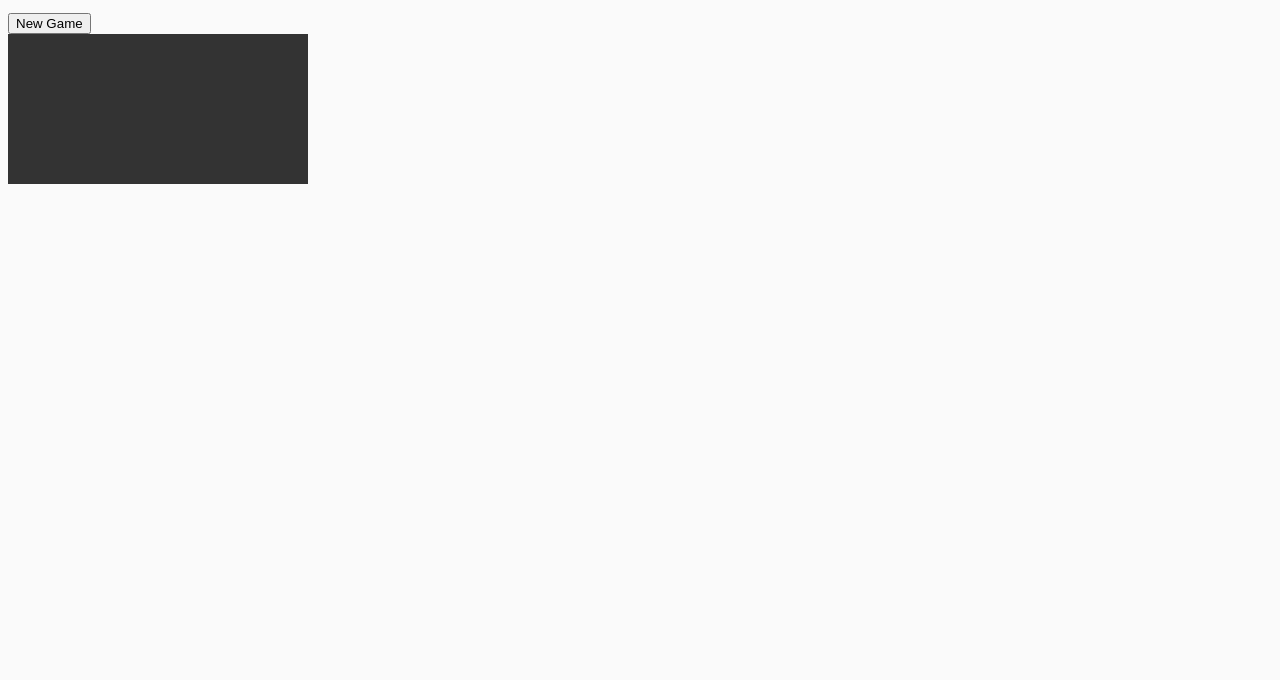
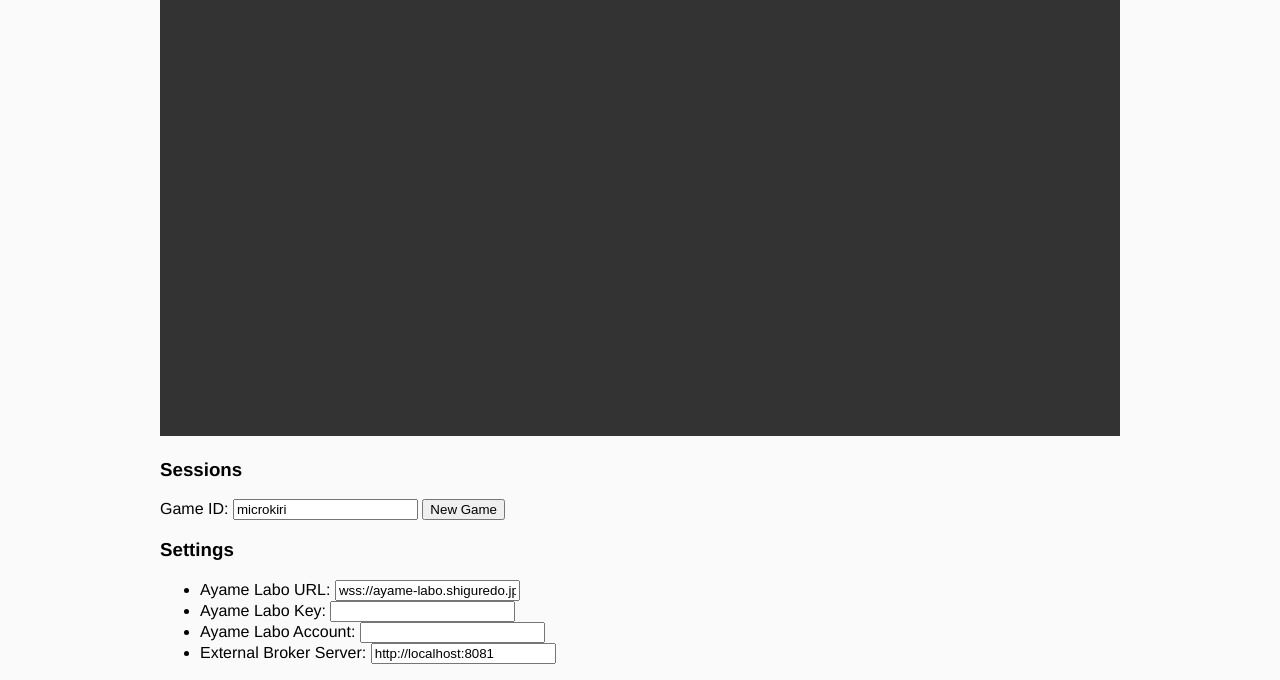
Before and after one commit to minakawa-daiki/mashimaro, a plain HTML site: page client/index.html in a window 1280 px wide. Shown: the part 124-804 px from the top of the page. Drawn offline with Linux system fonts and the light colour scheme.

Commit message:
fix design

```diff
--- a/client/index.html
+++ b/client/index.html
@@ -7,32 +7,48 @@
     <meta http-equiv="X-UA-Compatible" content="ie=edge">
     <title>mashimaro</title>
     <style>
+        #container {
+            max-width: 960px;
+            margin: 0 auto;
+        }
         body {
+            font-family: "Helvetica Neue",Arial,"Hiragino Kaku Gothic ProN","Hiragino Sans",Meiryo,sans-serif;
             background: #fafafa;
         }
         #remote-video {
             background: #333;
-            max-width: 1280px;
+            width: 960px;
             height: auto;
         }
     </style>
 </head>
 <body>
 
+<div id="container">
+    <h1>mashimaro</h1>
+
     <div>
+        <video id="remote-video" autoplay playsinline></video>
+    </div>
+    <div>
+        <h3>Sessions</h3>
+        <span>
+            <label>Game ID: <input id="gameId" type="text" value="microkiri"></label>
+        </span>
+        <span>
+            <button onclick="startConn()">New Game</button>
+        </span>
+    </div>
+    <div>
+        <h3>Settings</h3>
         <ul>
             <li><label>Ayame Labo URL: <input id="ayameLaboUrl" type="text" value="wss://ayame-labo.shiguredo.jp/signaling"></label></li>
-        <li><label>Ayame Labo Key: <input id="ayameLaboSignalingKey" type="text" value=""></label></li>
-        <li><label>Ayame Labo Account: <input id="ayameLaboAccount" type="text" value=""></label></li>
+            <li><label>Ayame Labo Key: <input id="ayameLaboSignalingKey" type="password"></label></li>
+            <li><label>Ayame Labo Account: <input id="ayameLaboAccount" type="text"></label></li>
             <li><label>External Broker Server: <input id="externalBrokerServer" type="text" value="http://localhost:8081"></label></li>
-        <li><label>Game ID: <input id="gameId" type="text" value="microkiri"></label></li>
         </ul>
     </div>
-<div>
-    <button onclick="startConn()">New Game</button>
-</div>
-<div>
-    <video id="remote-video" autoplay playsinline></video>
+
 </div>
 
 <script src="https://unpkg.com/@open-ayame/ayame-web-sdk@2020.2.1/dist/ayame.min.js"></script>
```
Also changed, not shown: 2 other files. Lines whose indentation alone changed are shown as unchanged.
